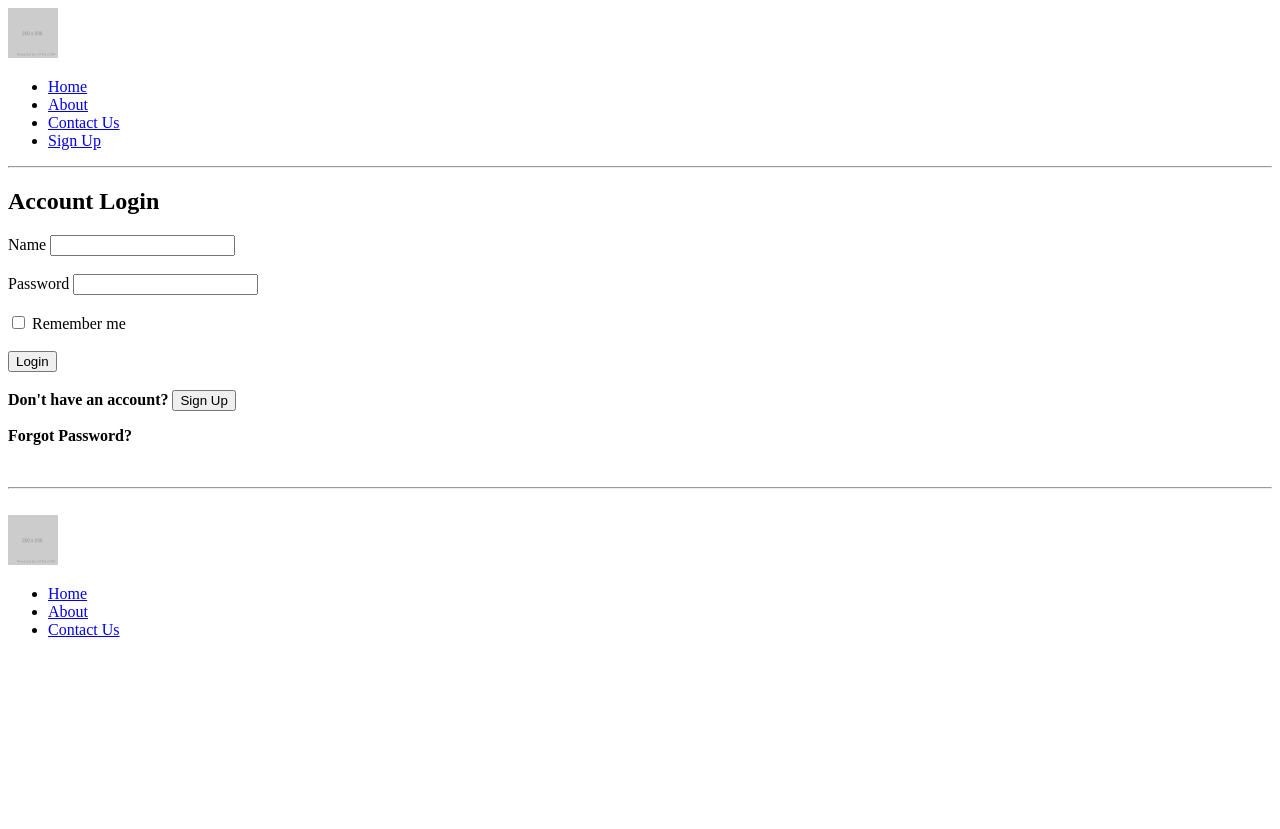
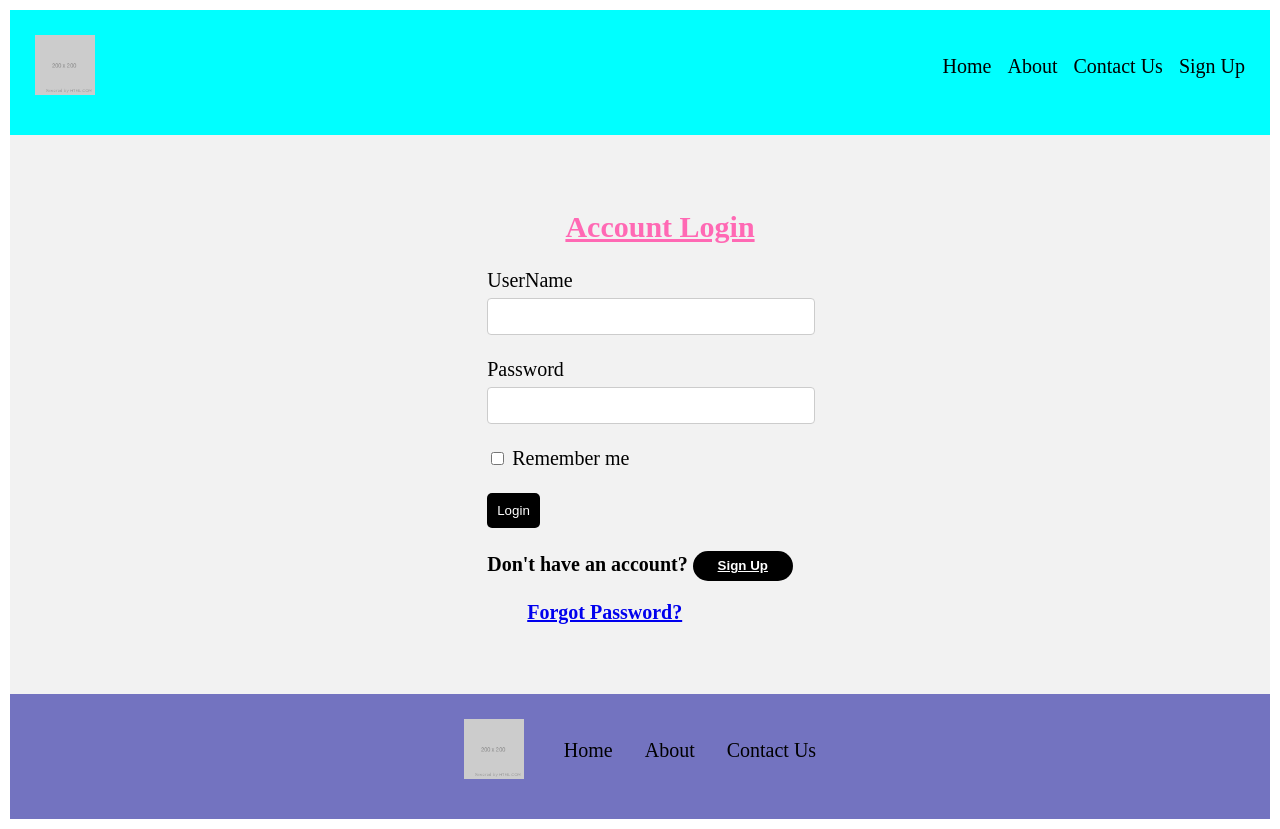
Before and after one commit to venkatabogala/HTML-Assignment, a plain HTML site: page login.html in a window 1280 px wide. Before the commit the page ends 800 px from the top, so only its background shows below. Drawn offline with Linux system fonts and the light colour scheme.

Commit message:
Added reference and styles to the login.html file

```diff
--- a/login.html
+++ b/login.html
@@ -5,49 +5,56 @@
     <meta http-equiv="X-UA-Compatible" content="IE=edge">
     <meta name="viewport" content="width=device-width, initial-scale=1.0">
     <title>Recipe Blog</title>
+    <link rel="stylesheet" href="./assets/css/style.css">
 </head>
 <body>
-    <header>
+    <div class="container">
+        <div class="item-a">
+            <header id="top-header">
+                <img src="./assets/images/200.png" alt="content" >
                 <nav>
-        <img src="./assets/images/200.png" alt=" " width="50">
-           <ul>
+                    <ul id="top-nav">
                         <li><a href="/">Home</a></li>
                         <li><a href="./about.html">About</a></li>
                         <li><a href="./contactus.html">Contact Us</a></li>
                         <li><a href="./signup.html">Sign Up</a></li>
                     </ul>
-
                 </nav>
              </header>
-    <hr>
+        </div>
+        <div class="item-b">
             <main>
-        <h2>Account Login</h2>
+                <section>
+                    <div id="sign-up">
+                        <h2 style="color:hotpink">Account Login</h2>
                         <form action="/">
-            <label for="name">Name</label>
-            <input id="name" type="text" required ><br><br>
+                            <label for="name">UserName</label>
+                            <input id="name" type="text" name="name" required ><br><br>
                             <label for="password">Password</label>
-            <input id="password" type="password" required ><br><br>
+                            <input id="password" type="password" name="password" required ><br><br>
                             <input type="checkbox">
-            <label>Remember me</label><br><br>
+                            <label for="remember">Remember me</label><br><br>
                             <input type="submit" value="Login"><br><br>
                             <strong>Don't have an account?</strong>
-            <button>Sign Up</button>
-            <p><strong>Forgot Password?</strong></p>
+                            <button><strong><a style="color:white" href="./signup.html">Sign Up</a></strong></button>
+                            <p><strong><a href="./login.html">Forgot Password?</a></strong></p>
                         </form>
-    </main><br>
-    <hr><br>
-
-    <footer>
+                    </div>
+                </section>
+            </main>
+        </div>
+        <div class="item-c">
+            <footer id="bottom-footer">
+                <img src="./assets/images/200.png" alt=" " width="50">
                    <nav>
-            <img src="./assets/images/200.png" alt=" " width="50">
-               <ul>
+                        <ul id="bottom-nav">
                            <li><a href="/">Home</a></li>
                            <li><a href="./about.html">About</a></li>
                            <li><a href="./contactus.html">Contact Us</a></li>
                         </ul>
-
                     </nav>
             </footer>
-
+        </div>
+    </div>
 </body>
 </html>
```
Lines whose indentation alone changed are shown as unchanged.
